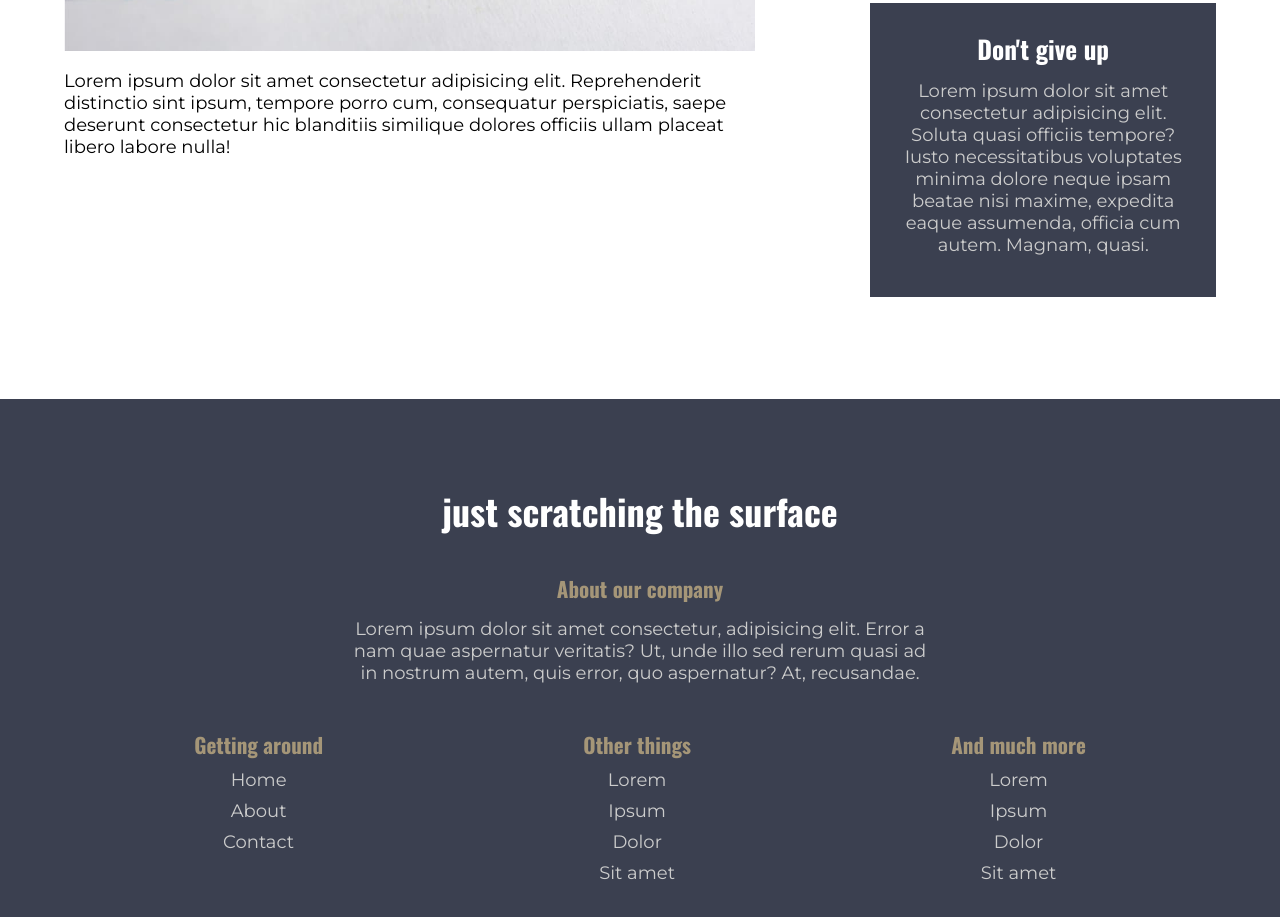
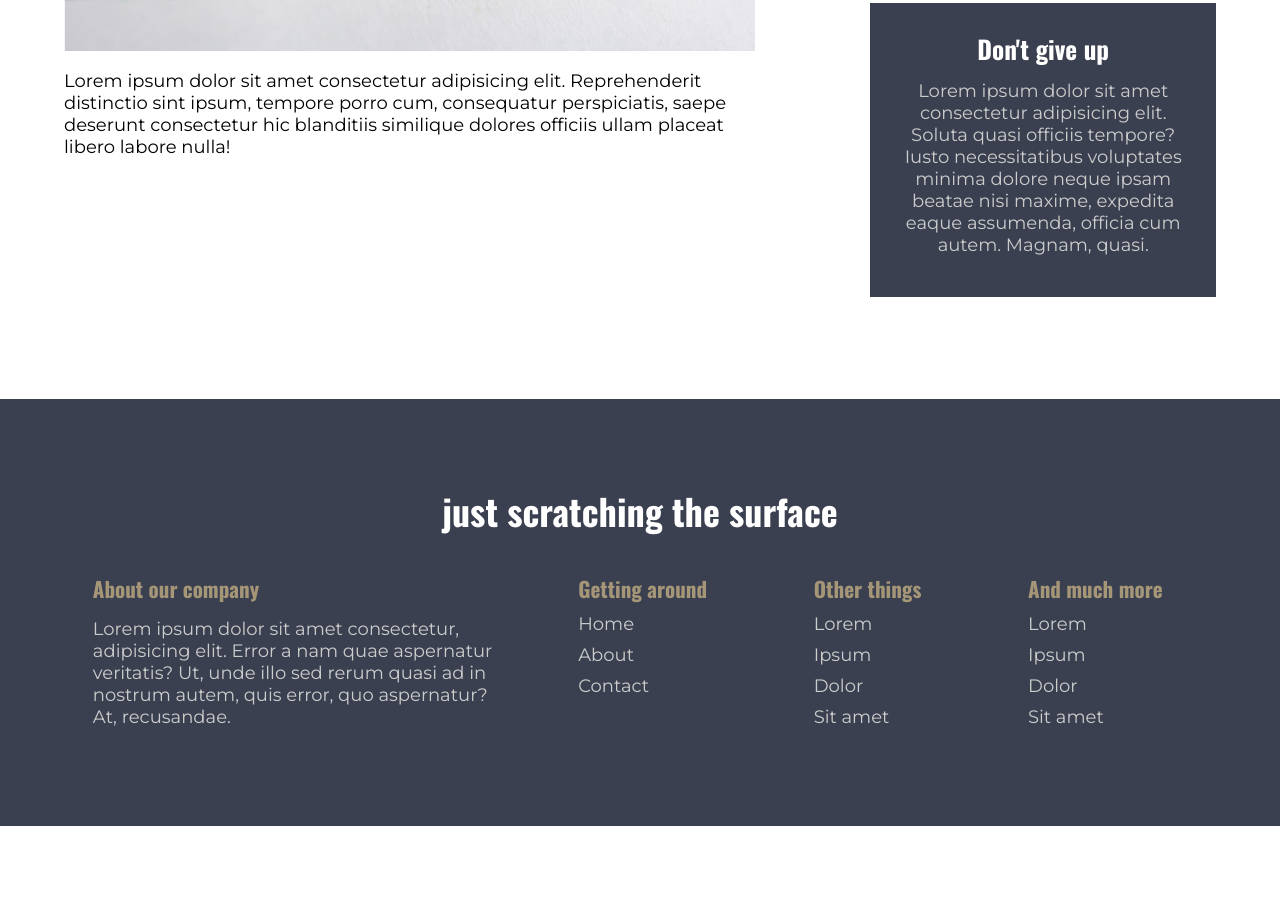
Before and after one commit to shivaprakash-sudo/conquering-responsive-layouts, a plain HTML site: page index.html in a window 1280 px wide. Shown: the part 1814-2731 px from the top of the page. After the commit the page ends 2640 px from the top, so only its background shows below. Drawn offline with nearby package versions, Linux system fonts and the light colour scheme.

Commit message:
added stylings to footer elements

```diff
--- a/style.css
+++ b/style.css
@@ -156,8 +156,8 @@ li {
 } */
 
 .nav-list {
-    /* display: none;
-    position: absolute; */
+    display: none;
+    /* position: absolute; */
     text-transform: uppercase;
 }
 
@@ -206,6 +206,10 @@ li {
 
 
 /* content */
+
+.content {
+    background: var(--white);
+}
 
 .article p {
     font-size: 1.17rem;
@@ -341,4 +345,18 @@ li {
     .side+.side {
         margin: 1em 0;
     }
+    .footer-content {
+        text-align: left;
+        display: flex;
+        justify-content: space-between;
+    }
+    .footer-content h5 {
+        margin-top: 0;
+    }
+    .footer-text {
+        width: 35%;
+    }
+    .footer-links {
+        width: 60%;
+    }
 }
```
